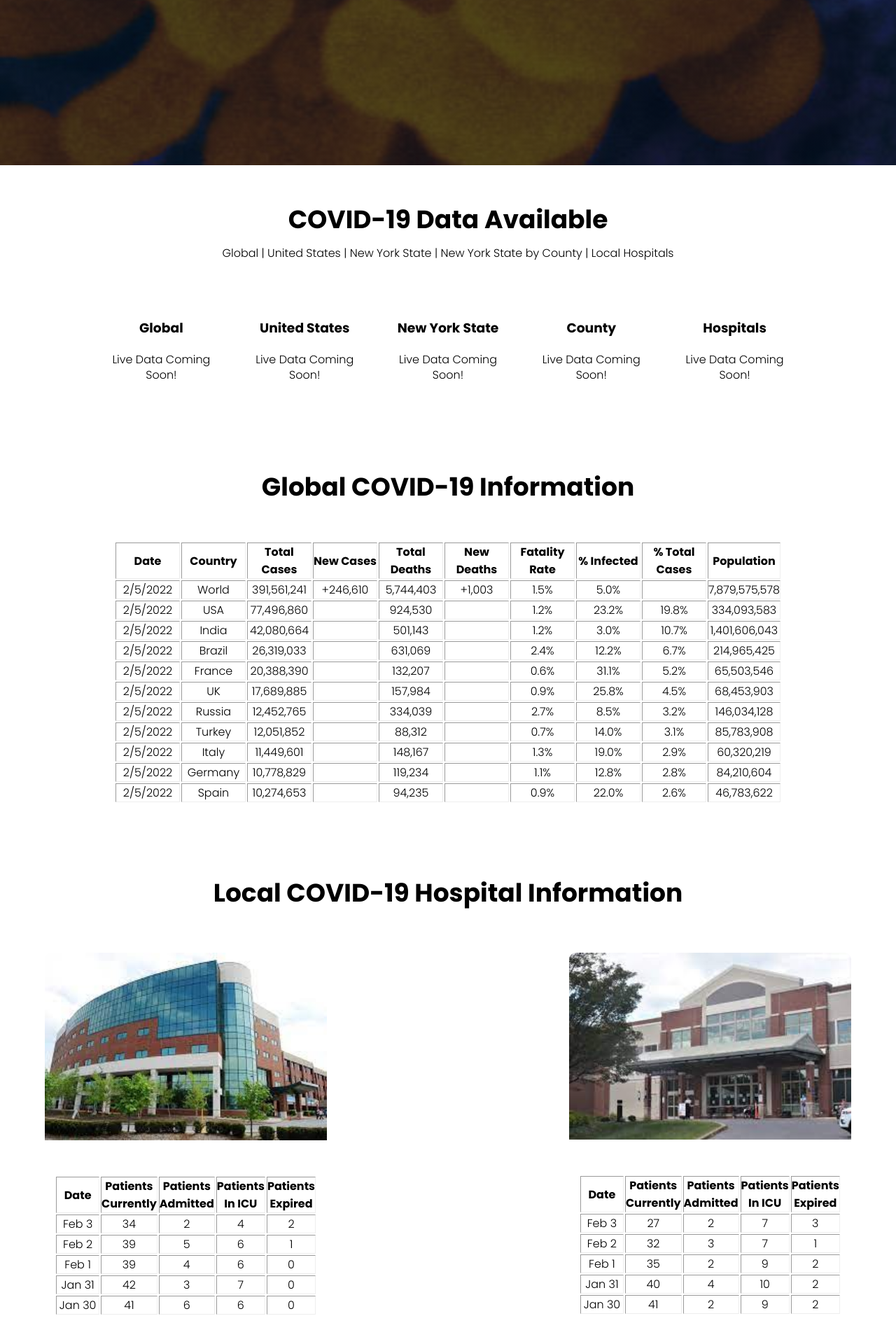
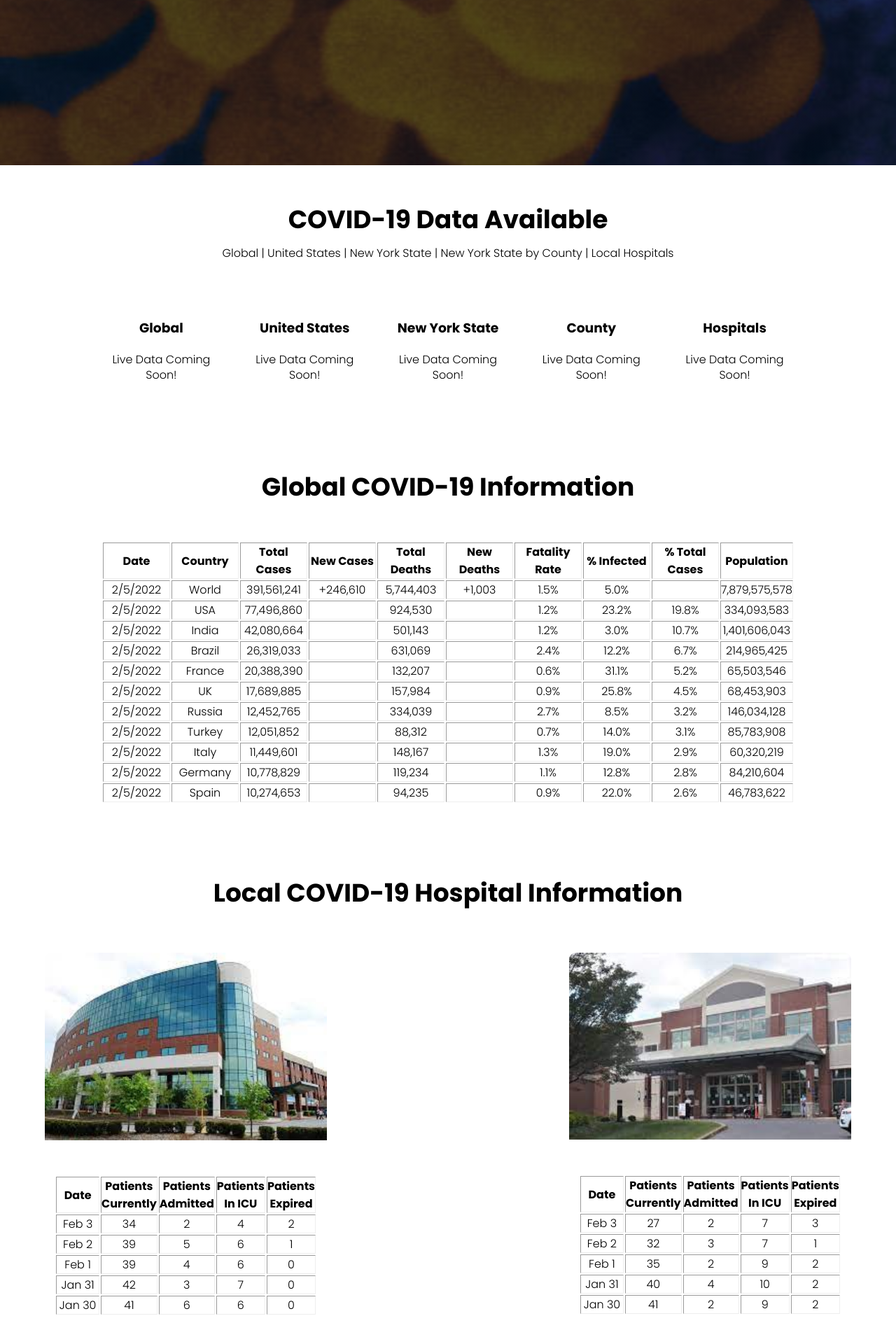
Before and after one commit to Pasin3ru/Tracking-COVID-19, a Jekyll site: the page built from index.html, in a window 1280 px wide. Shown: the part 664-2584 px from the top of the page at 70% size. Built offline with Jekyll 4.4.1, drawn with Linux system fonts in a browser that asks for light colours.

Commit message:
Update global_data.html

```diff
--- a/_includes/hospital-tables/global_data.html
+++ b/_includes/hospital-tables/global_data.html
@@ -1,16 +1,16 @@
 <table border="1" class="dataframe">
   <thead>
     <tr style="text-align: center;">
-      <th style="min-width: 90px;">Date</th>
-      <th style="min-width: 90px;">Country</th>
-      <th style="min-width: 90px;">Total Cases</th>
-      <th style="min-width: 90px;">New Cases</th>
-      <th style="min-width: 90px;">Total Deaths</th>
-      <th style="min-width: 90px;">New Deaths</th>
-      <th style="min-width: 90px;">Fatality Rate</th>
-      <th style="min-width: 90px;">% Infected</th>
-      <th style="min-width: 90px;">% Total Cases</th>
-      <th style="min-width: 90px;">Population</th>
+      <th style="min-width: 94px;">Date</th>
+      <th style="min-width: 94px;">Country</th>
+      <th style="min-width: 94px;">Total Cases</th>
+      <th style="min-width: 94px;">New Cases</th>
+      <th style="min-width: 94px;">Total Deaths</th>
+      <th style="min-width: 94px;">New Deaths</th>
+      <th style="min-width: 94px;">Fatality Rate</th>
+      <th style="min-width: 94px;">% Infected</th>
+      <th style="min-width: 94px;">% Total Cases</th>
+      <th style="min-width: 94px;">Population</th>
     </tr>
   </thead>
   <tbody>
```
